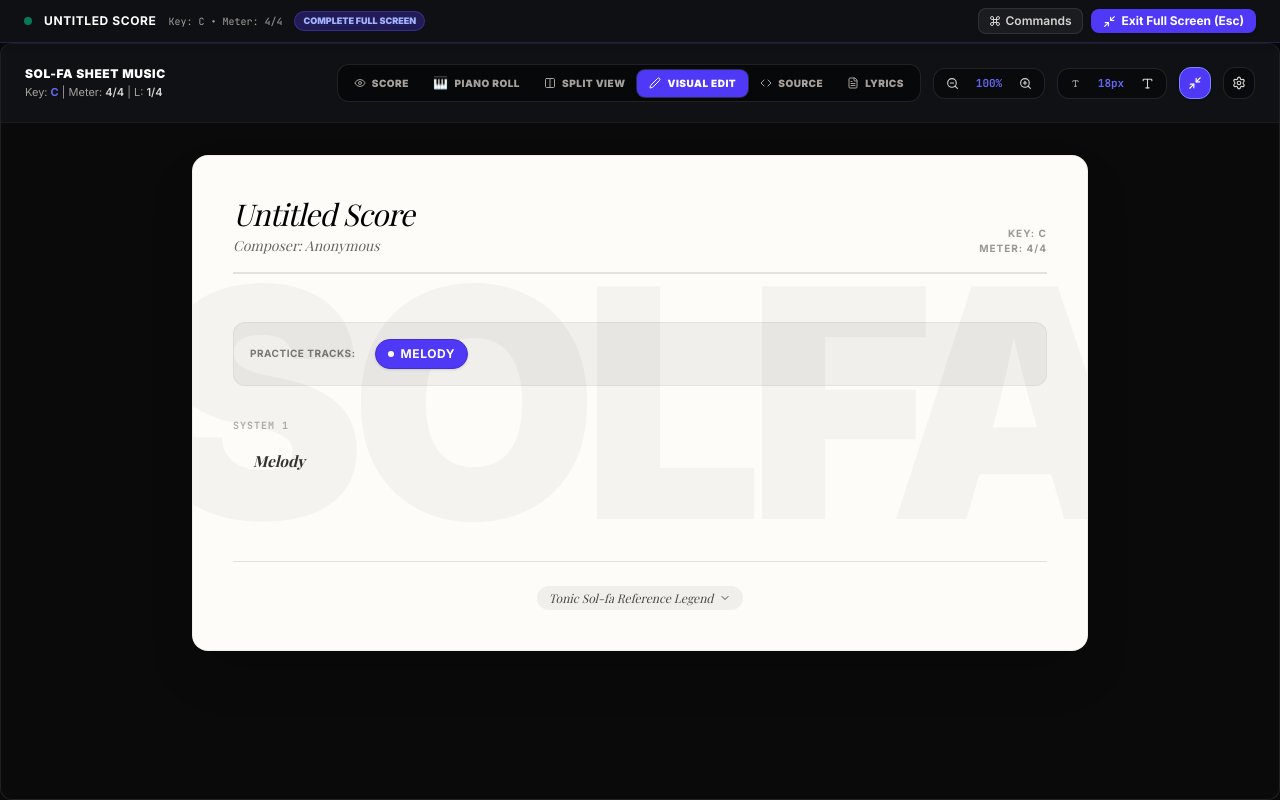
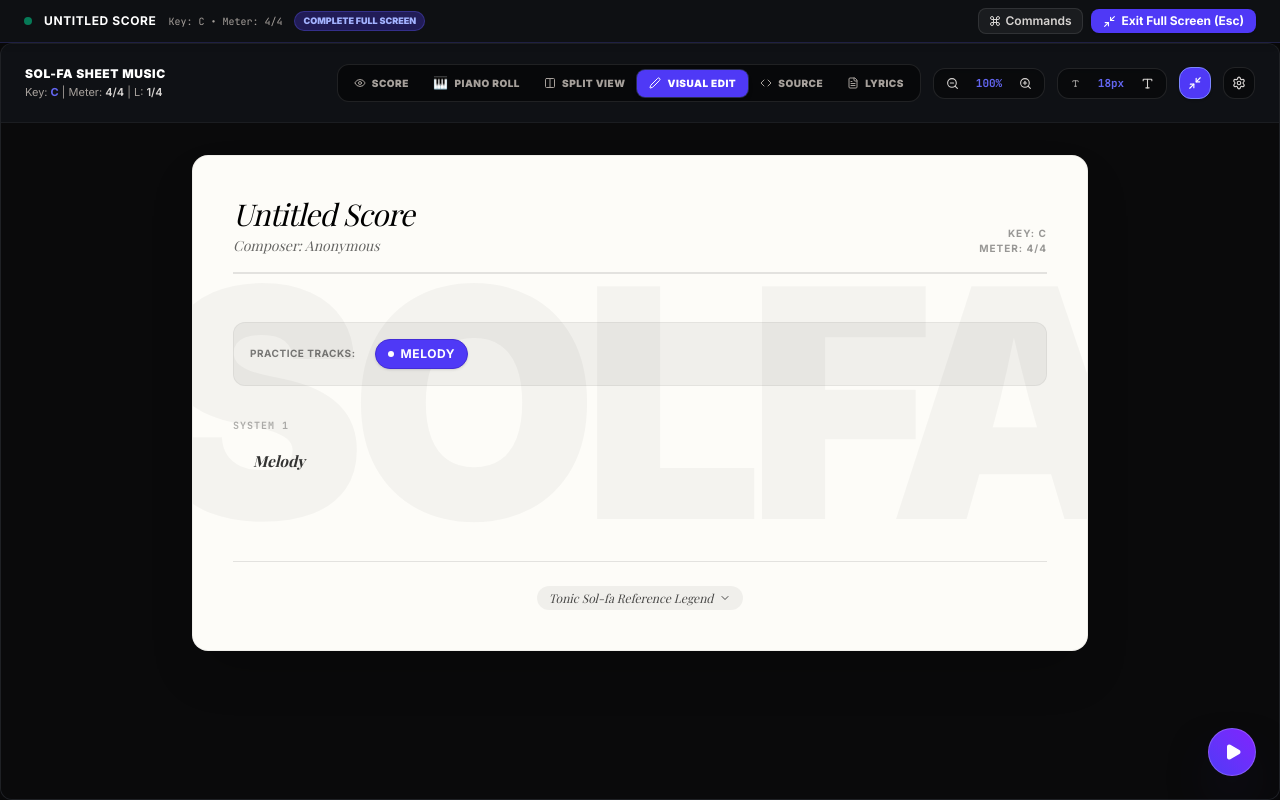
Before and after one commit to LORDTOSIN2/SolfaTunes, a React (Vite) app: page / in a window 1280 px wide. Both pictures are taken after a click on the button "Full Screen". Built offline with nearby package versions, Linux system fonts and the light colour scheme; a web font is replaced by a local one.

Commit message:
feat: add mini playback toggle for fullscreen/zen mode
Introduces `MiniFloatingPlaybackButton` to provide playback controls when the main dock is hidden. Also refines piano roll auto-scroll to improve smoothness and updates interactive rhythm line rendering logic.

```diff
--- a/src/App.tsx
+++ b/src/App.tsx
@@ -23,6 +23,7 @@ import { MidiWriter } from './audio/midi_writer';
 import { serializeScoreToAbc } from './engine/abc_serializer';
 import { Music, Download, FileDown, FileUp, ChevronRight, Settings, Command, Maximize2, Minimize2 } from 'lucide-react';
 import { FloatingPlaybackDock } from './components/FloatingPlaybackDock';
+import { MiniFloatingPlaybackButton } from './components/MiniFloatingPlaybackButton';
 import { SettingsModal } from './components/SettingsModal';
 import { CommandPalette, WorkspaceMode } from './components/CommandPalette';
 import { loadAppSettings, saveAppSettings, AppSettings } from './utils/settings';
@@ -866,8 +867,8 @@ export default function App() {
         </main>
       )}
 
-      {/* Unified Floating Playback Dock ("Always Within Reach" - hideable in Settings & Zen Mode) */}
-      {settings.showPlaybackDock && !settings.zenMode && (
+      {/* Unified Floating Playback Dock ("Always Within Reach" - hideable in Settings & Zen Mode, hidden in Fullscreen) */}
+      {settings.showPlaybackDock && !settings.zenMode && !isFullscreen ? (
         <FloatingPlaybackDock
           score={score}
           isPlaying={isPlaying}
@@ -889,7 +890,17 @@ export default function App() {
           toggleLoop={toggleLoop}
           getTranspositionLabel={getTranspositionLabel}
         />
-      )}
+      ) : score ? (
+        /* Tiny Floating Circular Playback Toggle (visible in Fullscreen, Zen Mode, or when main dock is hidden) */
+        <MiniFloatingPlaybackButton
+          isPlaying={isPlaying}
+          onPlay={handlePlay}
+          onStop={handleStop}
+          currentTick={currentTick}
+          totalTicks={totalTicks}
+          scoreTitle={score.title}
+        />
+      ) : null}
 
       {/* Workspace & View Settings Modal */}
       <SettingsModal
--- a/src/components/FloatingPlaybackDock.tsx
+++ b/src/components/FloatingPlaybackDock.tsx
@@ -225,7 +225,7 @@ export const FloatingPlaybackDock: React.FC<FloatingPlaybackDockProps> = ({
                 onClick={handleProgressBarMouseDown}
               >
                 <div
-                  className="h-full bg-gradient-to-r from-indigo-500 to-indigo-400 transition-all"
+                  className="h-full bg-gradient-to-r from-indigo-500 to-indigo-400"
                   style={{ width: `${progressPercent}%` }}
                 />
               </div>
@@ -262,13 +262,13 @@ export const FloatingPlaybackDock: React.FC<FloatingPlaybackDockProps> = ({
               >
                 {/* Background Progress Track */}
                 <div
-                  className="absolute left-0 top-0 bottom-0 bg-gradient-to-r from-indigo-600 via-indigo-500 to-indigo-400 rounded-full shadow-[0_0_12px_rgba(99,102,241,0.5)] transition-all"
+                  className="absolute left-0 top-0 bottom-0 bg-gradient-to-r from-indigo-600 via-indigo-500 to-indigo-400 rounded-full shadow-[0_0_12px_rgba(99,102,241,0.5)]"
                   style={{ width: `${progressPercent}%` }}
                 />
 
                 {/* Scrubber Knob */}
                 <div
-                  className="absolute top-1/2 -translate-y-1/2 -ml-2 w-4 h-4 rounded-full bg-white shadow-md border-2 border-indigo-600 transition-transform group-hover:scale-125"
+                  className="absolute top-1/2 -translate-y-1/2 -ml-2 w-4 h-4 rounded-full bg-white shadow-md border-2 border-indigo-600 group-hover:scale-125 transition-transform"
                   style={{ left: `${progressPercent}%` }}
                 />
 
--- /dev/null
+++ b/src/components/MiniFloatingPlaybackButton.tsx
@@ -0,0 +1,112 @@
+/**
+ * @license
+ * SPDX-License-Identifier: Apache-2.0
+ */
+
+import React from 'react';
+import { Play, Square } from 'lucide-react';
+import { Tooltip } from './Tooltip';
+
+export interface MiniFloatingPlaybackButtonProps {
+  isPlaying: boolean;
+  onPlay: () => void;
+  onStop: () => void;
+  currentTick?: number;
+  totalTicks?: number;
+  scoreTitle?: string;
+}
+
+/**
+ * Tiny floating circular playback button that acts as a play/stop toggle.
+ * Displayed whenever the main bottom floating playback dock is hidden (especially in full screen modes).
+ */
+export const MiniFloatingPlaybackButton: React.FC<MiniFloatingPlaybackButtonProps> = ({
+  isPlaying,
+  onPlay,
+  onStop,
+  currentTick = 0,
+  totalTicks = 0,
+  scoreTitle,
+}) => {
+  const progressPercent =
+    totalTicks > 0 ? Math.min(100, Math.max(0, (currentTick / totalTicks) * 100)) : 0;
+
+  // SVG circular progress ring metrics (radius 21px within 48x48 viewbox)
+  const radius = 21;
+  const circumference = 2 * Math.PI * radius;
+  const strokeDashoffset = circumference - (progressPercent / 100) * circumference;
+
+  const handleClick = (e: React.MouseEvent) => {
+    e.stopPropagation();
+    if (isPlaying) {
+      onStop();
+    } else {
+      onPlay();
+    }
+  };
+
+  return (
+    <aside
+      aria-label="Quick Playback Toggle"
+      className="fixed bottom-6 right-6 z-[60] select-none pointer-events-auto"
+    >
+      <Tooltip
+        content={isPlaying ? 'Stop Playback' : 'Play Score'}
+        description={
+          isPlaying
+            ? 'Click to stop playback (Space)'
+            : `Play ${scoreTitle ? `"${scoreTitle}"` : 'score'} (Space)`
+        }
+        side="left"
+      >
+        <button
+          type="button"
+          onClick={handleClick}
+          aria-label={isPlaying ? 'Stop Playback' : 'Play Score'}
+          className={`relative group flex items-center justify-center w-12 h-12 rounded-full shadow-2xl transition-all duration-200 cursor-pointer active:scale-95 focus:outline-none focus:ring-2 focus:ring-indigo-400 focus:ring-offset-2 focus:ring-offset-[#0A0A0B] ${
+            isPlaying
+              ? 'bg-gradient-to-tr from-amber-600 to-rose-600 text-white shadow-rose-950/60 ring-2 ring-rose-400/80 animate-pulse'
+              : 'bg-gradient-to-tr from-indigo-600 to-violet-600 text-white shadow-indigo-950/70 hover:from-indigo-500 hover:to-violet-500 hover:scale-105 border border-white/20'
+          }`}
+        >
+          {/* Circular progress track & active progress ring */}
+          {totalTicks > 0 && (
+            <svg
+              className="absolute inset-0 w-full h-full -rotate-90 pointer-events-none p-[2px]"
+              viewBox="0 0 48 48"
+            >
+              <circle
+                cx="24"
+                cy="24"
+                r={radius}
+                className="stroke-white/15 fill-transparent"
+                strokeWidth="2.5"
+              />
+              {isPlaying && (
+                <circle
+                  cx="24"
+                  cy="24"
+                  r={radius}
+                  className="stroke-white fill-transparent transition-[stroke-dashoffset] duration-75 ease-linear"
+                  strokeWidth="2.5"
+                  strokeDasharray={circumference}
+                  strokeDashoffset={strokeDashoffset}
+                  strokeLinecap="round"
+                />
+              )}
+            </svg>
+          )}
+
+          {/* Central Play/Stop Icon */}
+          <span className="relative z-10 flex items-center justify-center">
+            {isPlaying ? (
+              <Square size={16} className="fill-white" />
+            ) : (
+              <Play size={18} className="fill-white ml-0.5" />
+            )}
+          </span>
+        </button>
+      </Tooltip>
+    </aside>
+  );
+};
```
Also changed, not shown: src/components/PianoRoll.tsx (+30 -16 lines), src/components/ScoreRenderer.tsx (+26 -9 lines).
